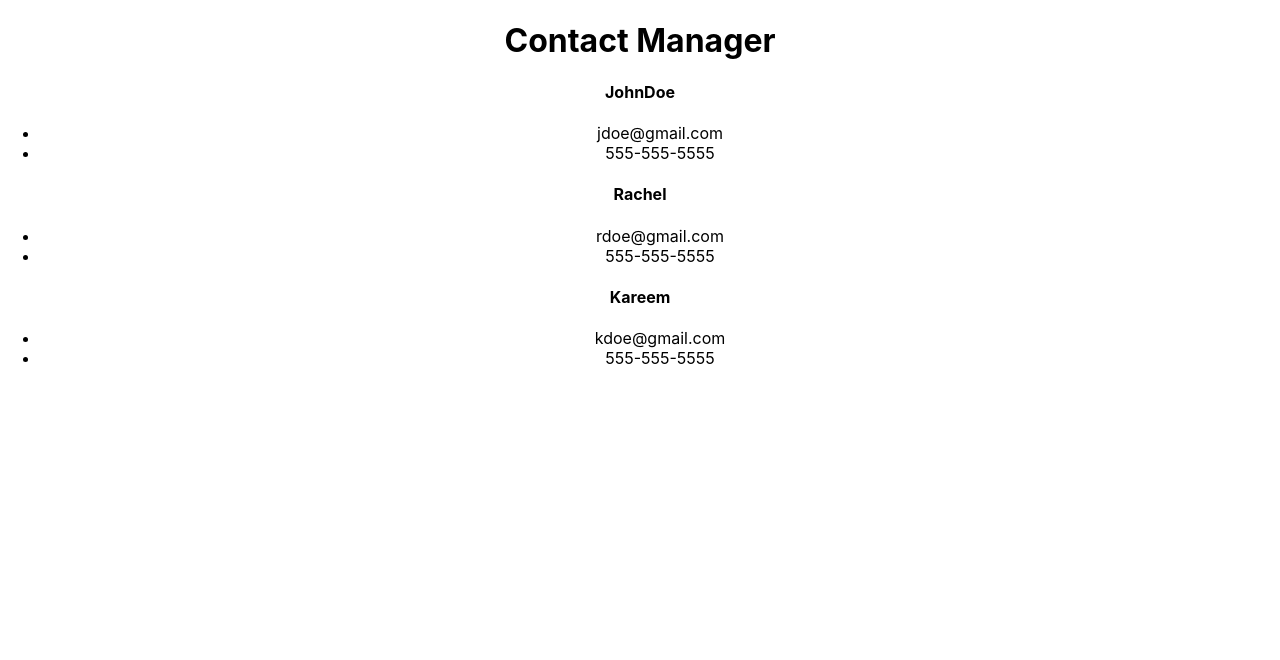
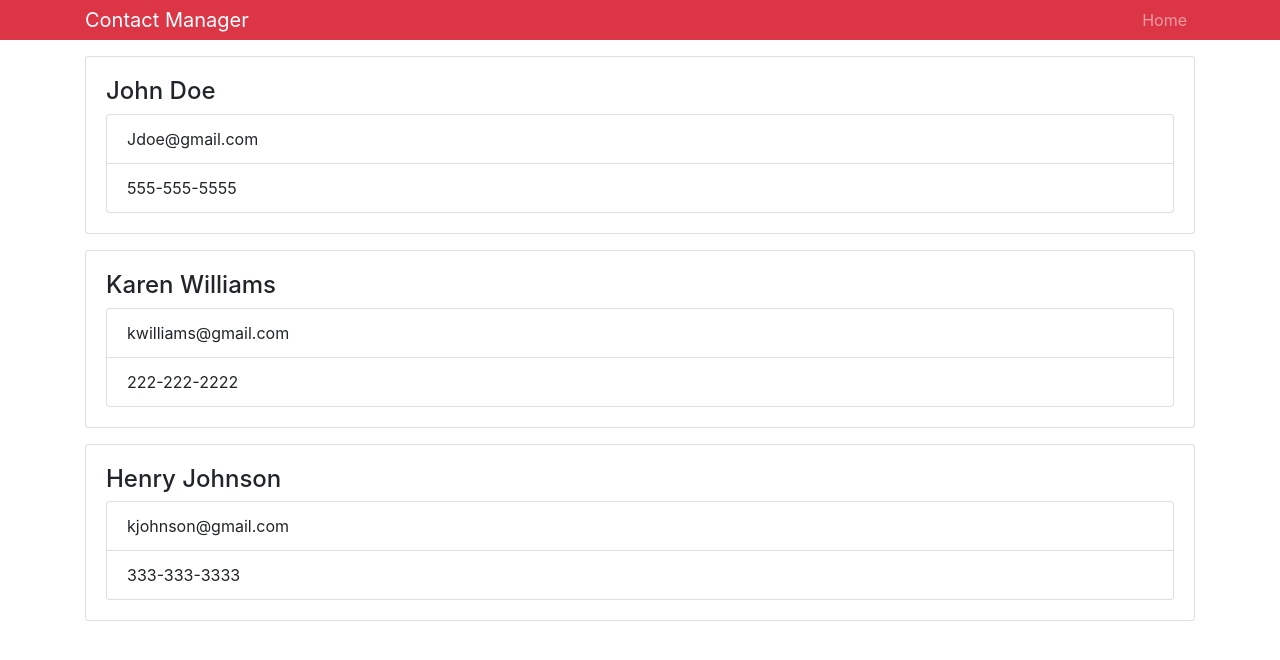
Before and after one commit to anytaaly/reactEmployeeDB, a React (Create React App) app: page / in a window 1280 px wide. Shown: the top 660 px of the page. Built offline with nearby package versions, Linux system fonts and the light colour scheme.

Commit message:
contact pages

```diff
--- a/package.json
+++ b/package.json
@@ -3,6 +3,8 @@
   "version": "0.1.0",
   "private": true,
   "dependencies": {
+    "bootstrap": "^4.2.1",
+    "font-awesome": "^4.7.0",
     "react": "^16.7.0",
     "react-dom": "^16.7.0",
     "react-scripts": "2.1.3"
--- a/src/App.js
+++ b/src/App.js
@@ -1,16 +1,15 @@
 import React, { Component } from "react";
-import "./App.css";
-import Contact from "./components/Contact";
+
+import Contacts from "./components/Contacts";
 import Header from "./components/Header";
-
 class App extends Component {
   render() {
     return (
-      <div className="App">
+      <div>
         <Header branding="Contact Manager" />
-        <Contact name="JohnDoe" email="jdoe@gmail.com" phone="555-555-5555" />
-        <Contact name="Rachel" email="rdoe@gmail.com" phone="555-555-5555" />
-        <Contact name="Kareem" email="kdoe@gmail.com" phone="555-555-5555" />
+        <div className="container">
+          <Contacts />
+        </div>
       </div>
     );
   }
--- a/src/components/Contact.js
+++ b/src/components/Contact.js
@@ -2,29 +2,24 @@
 import PropTypes from "prop-types";
 
 class Contact extends Component {
-  static protoTypes = {
-    name: PropTypes.string.isRequired,
-    email: PropTypes.string.isrequired,
-    phone: PropTypes.string.isRequired
-  };
-
   render() {
-    const { name, email, phone } = this.props;
+    const { name, email, phone } = this.props.contact;
     return (
-      <div>
-        <h4> {name}</h4>
-        <ul>
-          <li>{email}</li>
-          <li> {phone}</li>
+      <div className="card card-body mb-3">
+        <h4>
+          {" "}
+          {name} <i className="fas fa-plus"> </i>{" "}
+        </h4>
+        <ul className="list-group">
+          <li className="list-group-item">{email}</li>
+          <li className="list-group-item"> {phone}</li>
         </ul>
       </div>
     );
   }
 }
 Contact.protoTypes = {
-  name: PropTypes.string.isRequired,
-  email: PropTypes.string.isrequired,
-  phone: PropTypes.string.isRequired
+  contact: PropTypes.object.isRequired
 };
 
 export default Contact;
--- /dev/null
+++ b/src/components/Contacts.js
@@ -0,0 +1,41 @@
+import React, { Component } from "react";
+import Contact from "./Contact";
+
+class Contacts extends Component {
+  constructor() {
+    super();
+    this.state = {
+      contacts: [
+        {
+          id: 1,
+          name: "John Doe",
+          email: "Jdoe@gmail.com",
+          phone: "555-555-5555"
+        },
+        {
+          id: 2,
+          name: "Karen Williams",
+          email: "kwilliams@gmail.com",
+          phone: "222-222-2222"
+        },
+        {
+          id: 3,
+          name: "Henry Johnson",
+          email: "kjohnson@gmail.com",
+          phone: "333-333-3333"
+        }
+      ]
+    };
+  }
+
+  render() {
+    return (
+      <div>
+        {this.state.contacts.map(contact => (
+          <Contact key={contact.id} contact={contact} />
+        ))}
+      </div>
+    );
+  }
+}
+export default Contacts;
--- a/src/components/Header.js
+++ b/src/components/Header.js
@@ -2,10 +2,26 @@
 import PropTypes from "prop-types";
 
 const Header = props => {
+  const { branding } = props;
   return (
-    <div>
-      <h1> {props.branding} </h1>
-    </div>
+    <nav className="navbar navbar-expand-sm navbar-dark bg-danger mb-3 py-0">
+      <div className="container">
+        <a href="/" className="navbar-brand">
+          {" "}
+          {branding}{" "}
+        </a>
+        <div>
+          <ul className="navbar-nav mr-auto">
+            <li className="nav-item">
+              <a href="/" className="nav-link">
+                {" "}
+                Home{" "}
+              </a>
+            </li>
+          </ul>
+        </div>
+      </div>
+    </nav>
   );
 };
 
@@ -13,7 +29,7 @@
   branding: "My App"
 };
 
-Header.PropTypes = {
+Header.propTypes = {
   branding: PropTypes.string.isRequired
 };
 
```
Also changed, not shown: src/index.js (+9 -6 lines), 1 other file (tests, documents, lock files or other folders).
